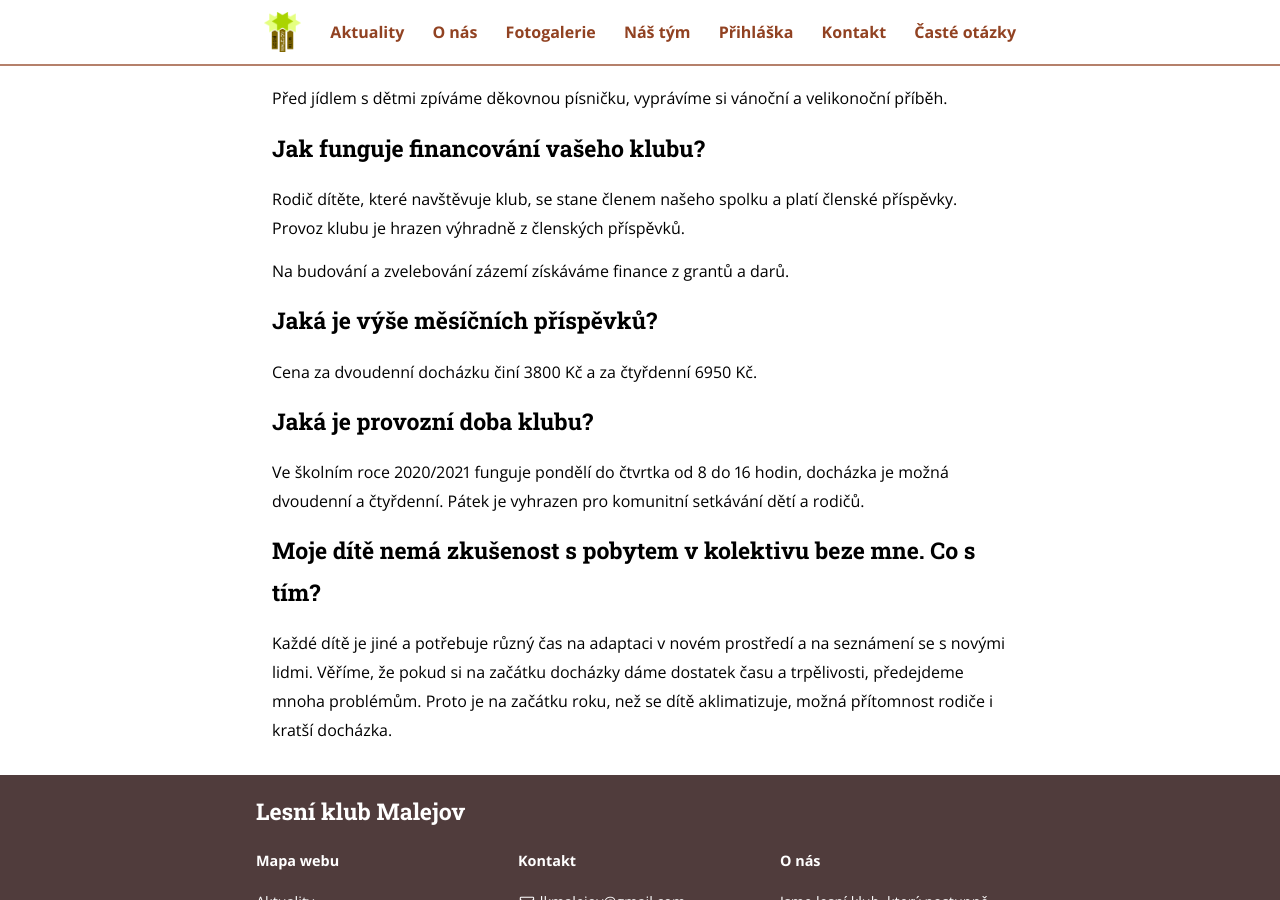
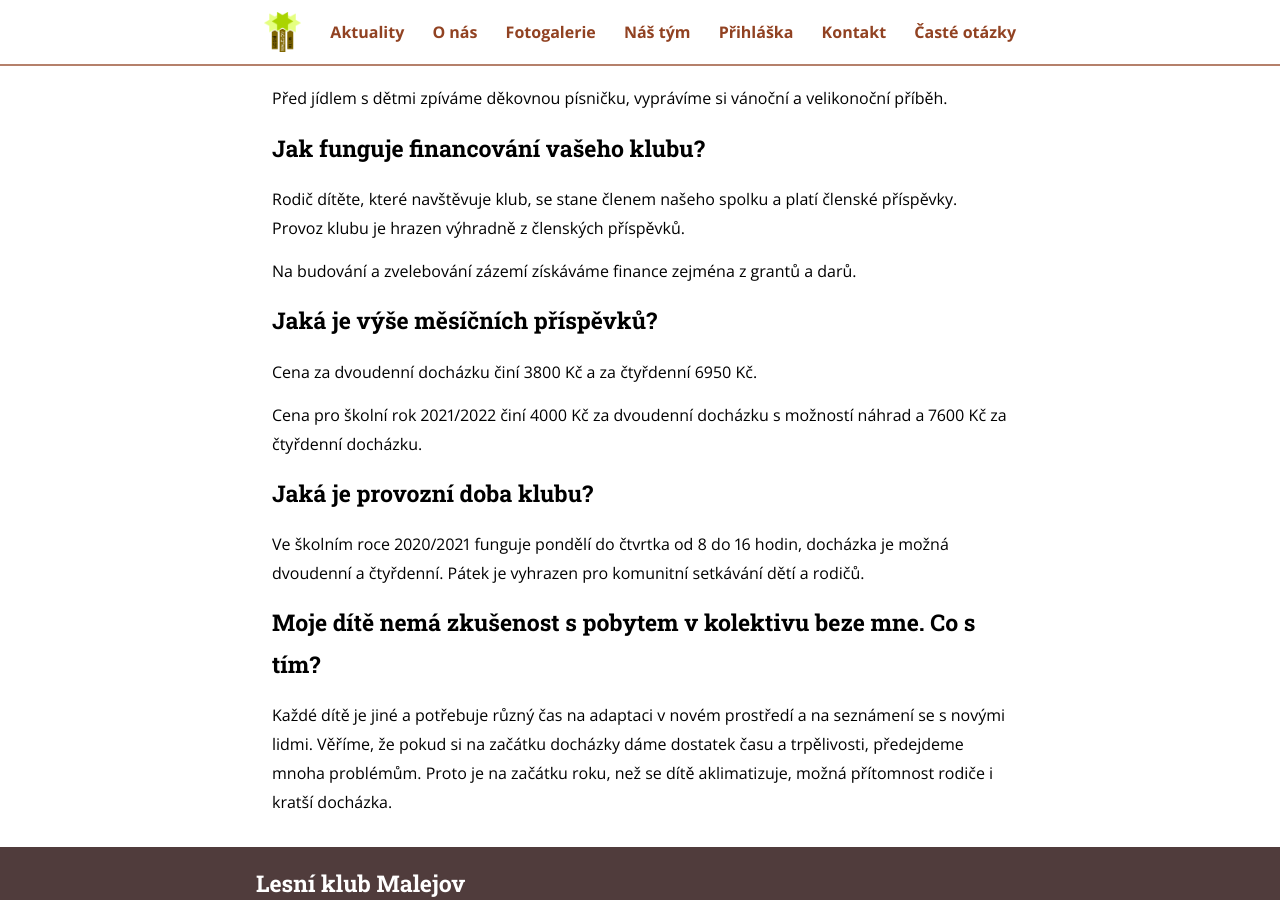
Before and after one commit to bencentra/centrarium, a Jekyll site: the page built from faq.md, in a window 1280 px wide and 900 px high, scrolled down 1856 px. Built offline with Jekyll 4.4.1, drawn with Linux system fonts in a browser that asks for light colours; nearby versions of some CDN libraries.

Commit message:
Update faq.md

```diff
--- a/faq.md
+++ b/faq.md
@@ -48,12 +48,14 @@ Před jídlem s dětmi zpíváme děkovnou písničku, vyprávíme si vánoční
 
 Rodič dítěte, které navštěvuje klub, se stane členem našeho spolku a platí členské příspěvky. Provoz klubu je hrazen výhradně z členských příspěvků.
 
-Na budování a zvelebování zázemí získáváme finance z grantů a darů.
+Na budování a zvelebování zázemí získáváme finance zejména z grantů a darů.
 
 
 ### Jaká je výše měsíčních příspěvků?
 
 Cena za dvoudenní docházku činí 3800 Kč a za čtyřdenní 6950 Kč.
+
+Cena pro školní rok 2021/2022 činí 4000 Kč za dvoudenní docházku s možností náhrad a 7600 Kč za čtyřdenní docházku.
 
 
 ### Jaká je provozní doba klubu?
```
